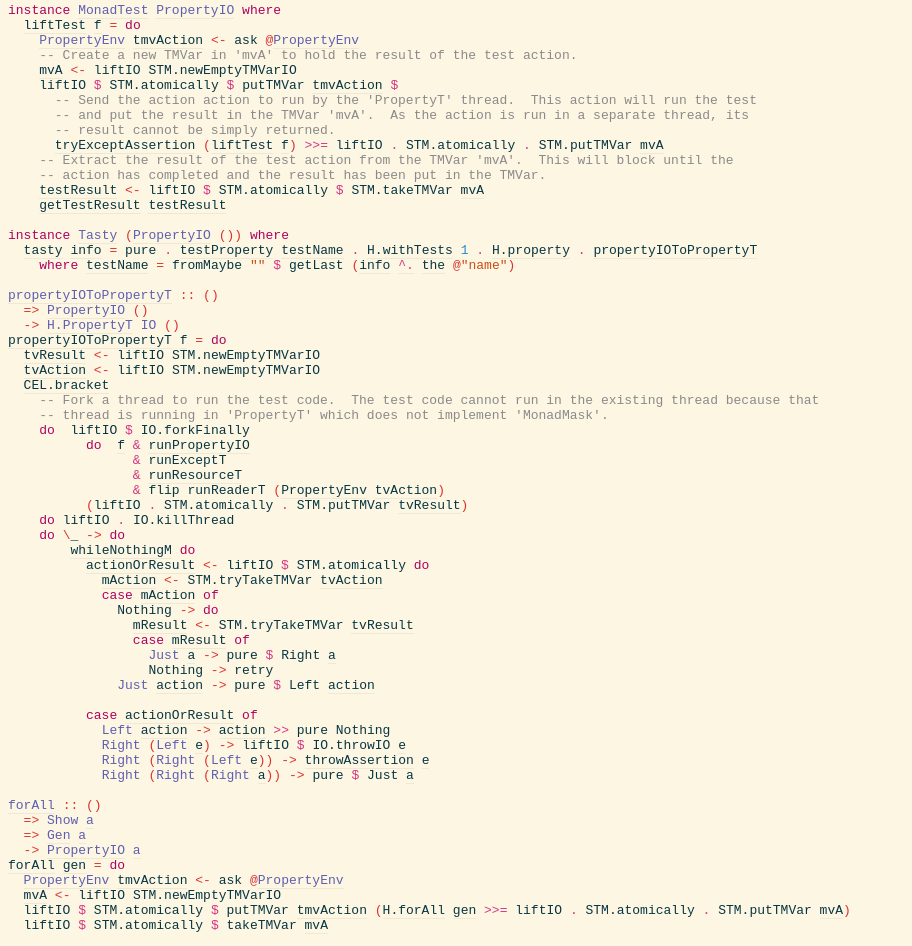
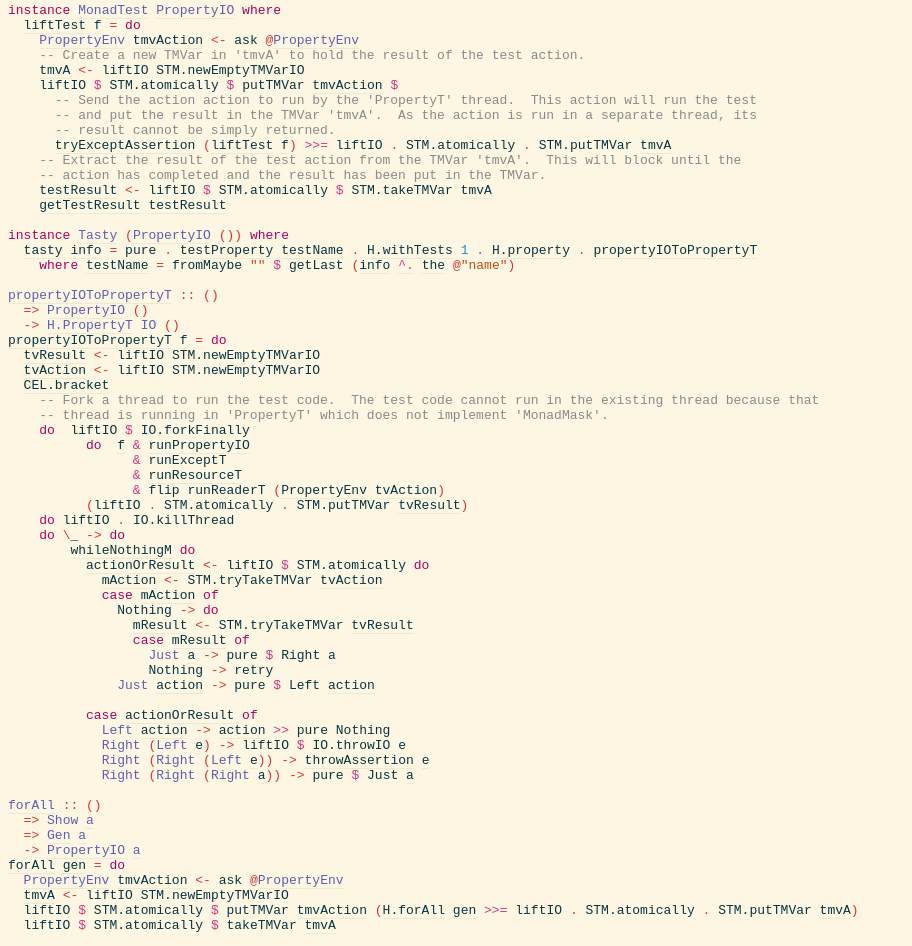
Before and after one commit to input-output-hk/hedgehog-extras, a plain HTML site: page hedgehog-extras/src/Hedgehog.Extras.Test.New.Monad.PropertyIO.html in a window 1280 px wide. Shown: the part 850-1796 px from the top of the page, without its empty margins (0-912 px from the left). Drawn offline with Linux system fonts and the light colour scheme.

Commit message:
Deployed haddocks

```diff
--- a/hedgehog-extras/src/Hedgehog.Extras.Test.New.Monad.PropertyIO.html
+++ b/hedgehog-extras/src/Hedgehog.Extras.Test.New.Monad.PropertyIO.html
@@ -269,9 +269,9 @@ throwM :: forall e a. (HasCallStack, Exception e) =&gt; e -&gt; PropertyIO a
 </span><span id="line-59"></span><span>    </span><span class="annot"><a href="Hedgehog.Extras.Test.New.Monad.PropertyIO.html#PropertyEnv"><span class="hs-identifier hs-type">PropertyEnv</span></a></span><span> </span><span id="local-6989586621679162420"><span class="annot"><span class="annottext">TMVar (PropertyT IO ())
 </span><a href="#local-6989586621679162420"><span class="hs-identifier hs-var">tmvAction</span></a></span></span><span> </span><span class="hs-glyph">&lt;-</span><span> </span><span class="annot"><span class="annottext">forall r (m :: * -&gt; *). MonadReader r m =&gt; m r
 </span><span class="hs-identifier hs-var">ask</span></span><span> </span><span class="hs-glyph">@</span><span class="annot"><a href="Hedgehog.Extras.Test.New.Monad.PropertyIO.html#PropertyEnv"><span class="hs-identifier hs-type">PropertyEnv</span></a></span><span>
-</span><span id="line-60"></span><span>    </span><span class="hs-comment">-- Create a new TMVar in 'mvA' to hold the result of the test action.</span><span>
+</span><span id="line-60"></span><span>    </span><span class="hs-comment">-- Create a new TMVar in 'tmvA' to hold the result of the test action.</span><span>
 </span><span id="line-61"></span><span>    </span><span id="local-6989586621679162422"><span class="annot"><span class="annottext">TMVar (TestResult a)
-</span><a href="#local-6989586621679162422"><span class="hs-identifier hs-var">mvA</span></a></span></span><span> </span><span class="hs-glyph">&lt;-</span><span> </span><span class="annot"><span class="annottext">IO (TMVar (TestResult a)) -&gt; PropertyIO (TMVar (TestResult a))
+</span><a href="#local-6989586621679162422"><span class="hs-identifier hs-var">tmvA</span></a></span></span><span> </span><span class="hs-glyph">&lt;-</span><span> </span><span class="annot"><span class="annottext">IO (TMVar (TestResult a)) -&gt; PropertyIO (TMVar (TestResult a))
 forall a. IO a -&gt; PropertyIO a
 forall (m :: * -&gt; *) a. MonadIO m =&gt; IO a -&gt; m a
 </span><span class="hs-identifier hs-var">liftIO</span></span><span> </span><span class="annot"><span class="annottext">IO (TMVar (TestResult a))
@@ -293,7 +293,7 @@ forall a. TMVar a -&gt; a -&gt; STM ()
 forall a b. (a -&gt; b) -&gt; a -&gt; b
 </span><span class="hs-operator hs-var">$</span></span><span>
 </span><span id="line-63"></span><span>      </span><span class="hs-comment">-- Send the action action to run by the 'PropertyT' thread.  This action will run the test</span><span>
-</span><span id="line-64"></span><span>      </span><span class="hs-comment">-- and put the result in the TMVar 'mvA'.  As the action is run in a separate thread, its</span><span>
+</span><span id="line-64"></span><span>      </span><span class="hs-comment">-- and put the result in the TMVar 'tmvA'.  As the action is run in a separate thread, its</span><span>
 </span><span id="line-65"></span><span>      </span><span class="hs-comment">-- result cannot be simply returned.</span><span>
 </span><span id="line-66"></span><span>      </span><span class="annot"><span class="annottext">PropertyT IO a -&gt; PropertyT IO (TestResult a)
 forall (m :: * -&gt; *) a.
@@ -322,8 +322,8 @@ forall b c a. (b -&gt; c) -&gt; (a -&gt; b) -&gt; a -&gt; c
 </span><span class="hs-operator hs-var">.</span></span><span> </span><span class="annot"><span class="annottext">TMVar (TestResult a) -&gt; TestResult a -&gt; STM ()
 forall a. TMVar a -&gt; a -&gt; STM ()
 </span><span class="hs-identifier hs-var">STM.putTMVar</span></span><span> </span><span class="annot"><span class="annottext">TMVar (TestResult a)
-</span><a href="#local-6989586621679162422"><span class="hs-identifier hs-var">mvA</span></a></span><span>
-</span><span id="line-67"></span><span>    </span><span class="hs-comment">-- Extract the result of the test action from the TMVar 'mvA'.  This will block until the</span><span>
+</span><a href="#local-6989586621679162422"><span class="hs-identifier hs-var">tmvA</span></a></span><span>
+</span><span id="line-67"></span><span>    </span><span class="hs-comment">-- Extract the result of the test action from the TMVar 'tmvA'.  This will block until the</span><span>
 </span><span id="line-68"></span><span>    </span><span class="hs-comment">-- action has completed and the result has been put in the TMVar.</span><span>
 </span><span id="line-69"></span><span>    </span><span id="local-6989586621679162429"><span class="annot"><span class="annottext">TestResult a
 </span><a href="#local-6989586621679162429"><span class="hs-identifier hs-var">testResult</span></a></span></span><span> </span><span class="hs-glyph">&lt;-</span><span> </span><span class="annot"><span class="annottext">IO (TestResult a) -&gt; PropertyIO (TestResult a)
@@ -340,7 +340,7 @@ forall a b. (a -&gt; b) -&gt; a -&gt; b
 </span><span class="hs-operator hs-var">$</span></span><span> </span><span class="annot"><span class="annottext">TMVar (TestResult a) -&gt; STM (TestResult a)
 forall a. TMVar a -&gt; STM a
 </span><span class="hs-identifier hs-var">STM.takeTMVar</span></span><span> </span><span class="annot"><span class="annottext">TMVar (TestResult a)
-</span><a href="#local-6989586621679162422"><span class="hs-identifier hs-var">mvA</span></a></span><span>
+</span><a href="#local-6989586621679162422"><span class="hs-identifier hs-var">tmvA</span></a></span><span>
 </span><span id="line-70"></span><span>    </span><span class="annot"><span class="annottext">TestResult a -&gt; PropertyIO a
 forall (m :: * -&gt; *) a.
 (MonadThrow m, MonadError Failure m) =&gt;
@@ -672,7 +672,7 @@ forall a. a -&gt; Maybe a
 </span><a href="#local-6989586621679162530"><span class="hs-identifier hs-var">tmvAction</span></a></span></span><span> </span><span class="hs-glyph">&lt;-</span><span> </span><span class="annot"><span class="annottext">forall r (m :: * -&gt; *). MonadReader r m =&gt; m r
 </span><span class="hs-identifier hs-var">ask</span></span><span> </span><span class="hs-glyph">@</span><span class="annot"><a href="Hedgehog.Extras.Test.New.Monad.PropertyIO.html#PropertyEnv"><span class="hs-identifier hs-type">PropertyEnv</span></a></span><span>
 </span><span id="line-116"></span><span>  </span><span id="local-6989586621679162531"><span class="annot"><span class="annottext">TMVar a
-</span><a href="#local-6989586621679162531"><span class="hs-identifier hs-var">mvA</span></a></span></span><span> </span><span class="hs-glyph">&lt;-</span><span> </span><span class="annot"><span class="annottext">IO (TMVar a) -&gt; PropertyIO (TMVar a)
+</span><a href="#local-6989586621679162531"><span class="hs-identifier hs-var">tmvA</span></a></span></span><span> </span><span class="hs-glyph">&lt;-</span><span> </span><span class="annot"><span class="annottext">IO (TMVar a) -&gt; PropertyIO (TMVar a)
 forall a. IO a -&gt; PropertyIO a
 forall (m :: * -&gt; *) a. MonadIO m =&gt; IO a -&gt; m a
 </span><span class="hs-identifier hs-var">liftIO</span></span><span> </span><span class="annot"><span class="annottext">IO (TMVar a)
@@ -711,7 +711,7 @@ forall b c a. (b -&gt; c) -&gt; (a -&gt; b) -&gt; a -&gt; c
 </span><span class="hs-operator hs-var">.</span></span><span> </span><span class="annot"><span class="annottext">TMVar a -&gt; a -&gt; STM ()
 forall a. TMVar a -&gt; a -&gt; STM ()
 </span><span class="hs-identifier hs-var">STM.putTMVar</span></span><span> </span><span class="annot"><span class="annottext">TMVar a
-</span><a href="#local-6989586621679162531"><span class="hs-identifier hs-var">mvA</span></a></span><span class="hs-special">)</span><span>
+</span><a href="#local-6989586621679162531"><span class="hs-identifier hs-var">tmvA</span></a></span><span class="hs-special">)</span><span>
 </span><span id="line-118"></span><span>  </span><span class="annot"><span class="annottext">IO a -&gt; PropertyIO a
 forall a. IO a -&gt; PropertyIO a
 forall (m :: * -&gt; *) a. MonadIO m =&gt; IO a -&gt; m a
@@ -724,5 +724,5 @@ forall a b. (a -&gt; b) -&gt; a -&gt; b
 </span><span class="hs-operator hs-var">$</span></span><span> </span><span class="annot"><span class="annottext">TMVar a -&gt; STM a
 forall a. TMVar a -&gt; STM a
 </span><span class="hs-identifier hs-var">takeTMVar</span></span><span> </span><span class="annot"><span class="annottext">TMVar a
-</span><a href="#local-6989586621679162531"><span class="hs-identifier hs-var">mvA</span></a></span><span>
+</span><a href="#local-6989586621679162531"><span class="hs-identifier hs-var">tmvA</span></a></span><span>
 </span><span id="line-119"></span></pre></body></html>
```
Also changed, not shown: hedgehog-extras/src/Hedgehog.Extras.Test.New.Monad.UnitIO.html (+6 -6 lines).
